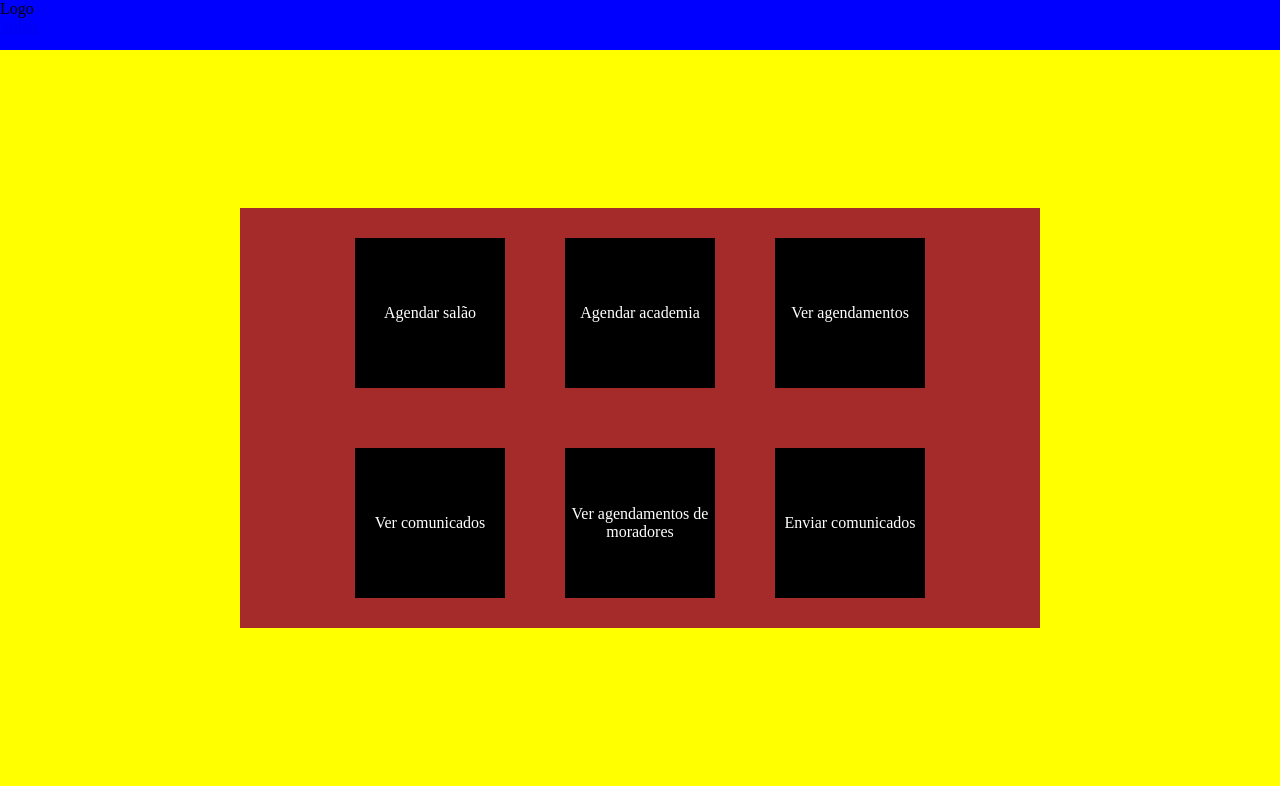
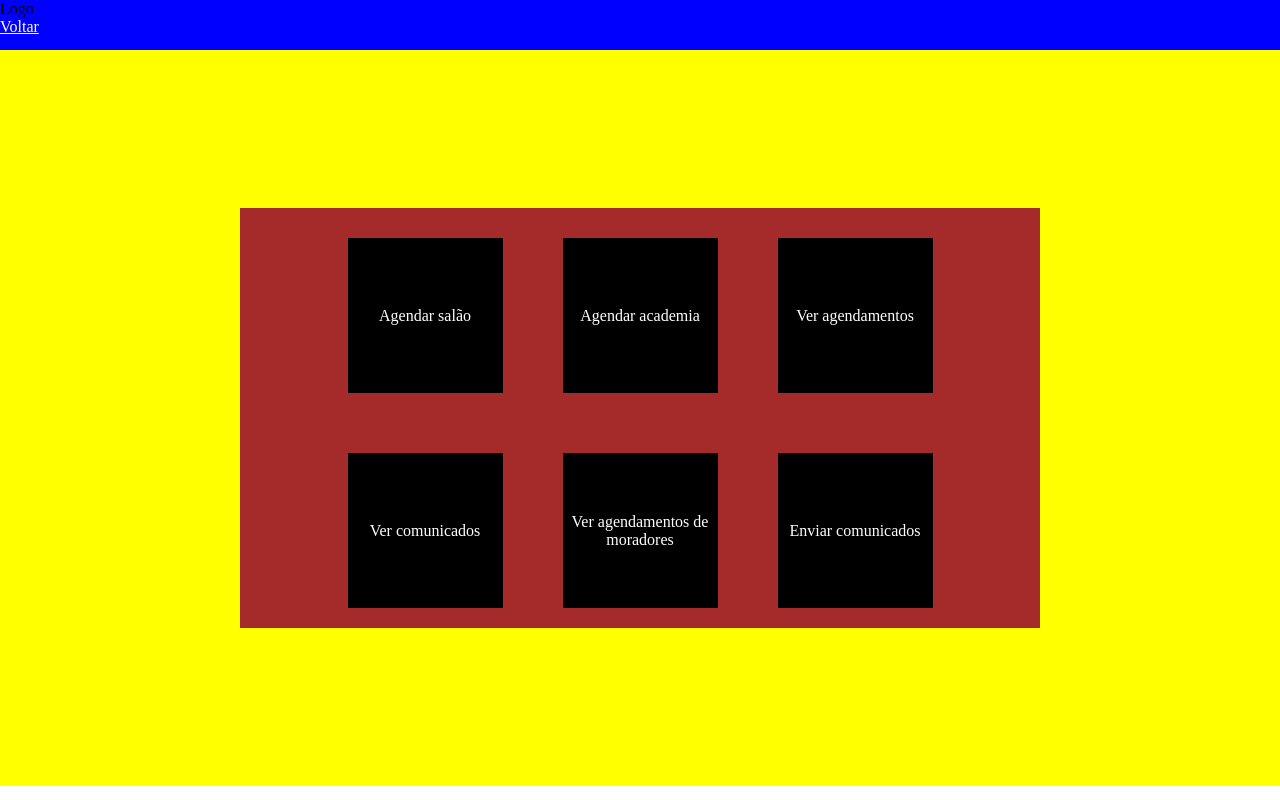
Before and after one commit to MatheusRodri/Api-with-.NET-5, a plain HTML site: page screens/genereal.html in a window 1280 px wide. Drawn offline with Linux system fonts and the light colour scheme.

Commit message:
update in generalscreen

```diff
--- a/screens/genereal.html
+++ b/screens/genereal.html
@@ -14,12 +14,12 @@
     </div>
     <div id="container">
         <div id="center">
-            <div class="square"><a style="text-decoration: none;" href="/screens/Agendamento_de_salão.html">Agendar salão</a></div>
-            <div class="square"><a style="text-decoration: none;" href="/screens/Agendamento_de_academia.html">Agendar academia</a></div>
-            <div class="square"><a style="text-decoration: none;" href="/screens/ver_agendamentos.html">Ver agendamentos</a></div>
-            <div class="square"><a style="text-decoration: none;" href="/screens/Ver_comunicados.html">Ver comunicados</a></div>
-            <div class="square"><a style="text-decoration: none;" href="/screens/ver_agendamentos_sindico.html">Ver agendamentos de moradores</a></div>
-            <div class="square"><a style="text-decoration: none;" href="/screens/enviar_comunicado.html">Enviar comunicados</a></div>
+            <a style="text-decoration: none;" href="/screens/Agendamento_de_salão.html"><div class="square" >Agendar salão</div></a>
+            <a style="text-decoration: none;" href="/screens/Agendamento_de_academia.html"><div class="square">Agendar academia</div></a>
+            <a style="text-decoration: none;" href="/screens/ver_agendamentos.html"><div class="square">Ver agendamentos</div></a>
+            <a style="text-decoration: none;" href="/screens/Ver_comunicados.html"><div class="square">Ver comunicados</div></a>
+            <a style="text-decoration: none;" href="/screens/ver_agendamentos_sindico.html"><div class="square">Ver agendamentos de moradores</div></a>
+            <a style="text-decoration: none;" href="/screens/enviar_comunicado.html"><div class="square">Enviar comunicados</div></a>
         </div>
     </div>
 </body>
--- a/styles/stylegeneral.css
+++ b/styles/stylegeneral.css
@@ -28,8 +28,8 @@
 
 }
 .square{
-    width: 150px;
-    height: 150px;
+    width: 155px;
+    height: 155px;
     background-color: black;
     margin: 30px;
     display: flex;
@@ -37,15 +37,19 @@
     justify-content: center;
     transition: background-color 1s ease;
 }
+a{
+    color: white;
+    text-align: center;
+}
 .square a{
     text-align: center;
     color: white;
-    transition: color 1s ease;
+    transition: color 3s ease;
 
 }
 .square:hover{
     background-color: white;
 }
-.square:hover a{
+a:hover{
     color: black;
 }
```
Also changed, not shown: screens/Agendamento_de_salão.html (+2 -6 lines).
